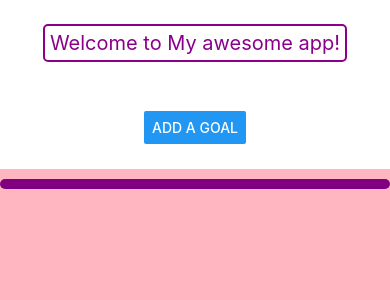
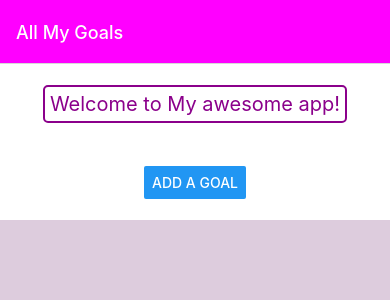
Before and after one commit to judd147/CS5520, a React Native app: screen /Home in a window 390 px wide. Shown: the top 300 px of the page. Built offline with nearby package versions, Linux system fonts and the light colour scheme.

Commit message:
finished week5

```diff
--- a/App.js
+++ b/App.js
@@ -1,64 +1,28 @@
-import { StatusBar } from "expo-status-bar";
-import {
-  StyleSheet,
-  View,
-  Button,
-  SafeAreaView,
-  FlatList,
-} from "react-native";
-import Header from "./components/Header";
-import { useState } from "react";
-import Input from "./components/Input";
-import GoalItem from "./components/GoalItem"
+import React from 'react'
+import { NavigationContainer } from '@react-navigation/native';
+import { createNativeStackNavigator } from '@react-navigation/native-stack';
+import Home from './components/Home'
+import GoalDetails from './components/GoalDetails'
+
+const Stack = createNativeStackNavigator();
+const options={
+  headerShown: true,
+  headerTitle: 'All My Goals',
+  headerTintColor: 'white',
+  headerStyle: { backgroundColor: 'magenta' },
+  }
 
 export default function App() {
-  const appName = "My awesome app";
-  //const [text, setText] = useState("");
-  const [goals, setGoals] = useState([{}]);
-  const [isModalVisible, setIsModalVisible] = useState(false);
-
-  function receiveInput(data) {
-    console.log("recieve input ", data);
-    const newGoal = {text: data, id: Math.random()}
-    setGoals([...goals, newGoal]);
-    setIsModalVisible(false);
-  }
-  function dismissModal() {
-    setIsModalVisible(false);
-  }
   return (
-    <SafeAreaView style={styles.container}>
-      <View style={styles.topView}>
-        <StatusBar style="auto" />
-
-        <Header name={appName} version={2} />
-        <Button title="Add a goal" onPress={() => setIsModalVisible(true)} />
-        <Input
-          inputHandler={receiveInput}
-          modalVisible={isModalVisible}
-          dismissModal={dismissModal}
-        />
-      </View>
-      <View style={styles.bottomView}>
-        <FlatList
-          data={goals} renderItem={({ item }) =>
-          <GoalItem item={item}/> } />
-      </View>
-    </SafeAreaView>
-  );
+    <NavigationContainer>
+      <Stack.Navigator initialRouteName="Home" screenOptions={options}>
+        <Stack.Screen name="Home" component={Home}
+          />
+        <Stack.Screen name="Details" component={GoalDetails}
+          options={({ route }) => {
+            return { headerTitle: route.params.text }
+          }}/>
+      </Stack.Navigator>
+    </NavigationContainer>
+  )
 }
-
-const styles = StyleSheet.create({
-  container: {
-    flex: 1,
-    backgroundColor: "white",
-    // alignItems: "center",
-    justifyContent: "center",
-  },
-  topView: {
-    flex: 1,
-    alignItems: "center",
-    justifyContent: "space-around",
-  },
-  bottomView: { flex: 4, backgroundColor: "lightpink" },
-});
--- /dev/null
+++ b/components/GoalDetails.js
@@ -0,0 +1,12 @@
+import { StyleSheet, Text, View } from 'react-native'
+import React from 'react'
+
+export default function GoalDetails({ route }) {
+  return (
+    <View>
+      <Text>{route.params.id} {route.params.text}</Text>
+    </View>
+  )
+}
+
+const styles = StyleSheet.create({})
--- a/components/GoalItem.js
+++ b/components/GoalItem.js
@@ -1,25 +1,32 @@
-import { StyleSheet, Text, View } from 'react-native'
-import React from 'react'
+import { Button, StyleSheet, Text, View } from "react-native";
+import React from "react";
 
-export default function GoalItem({ item }) {
+export default function GoalItem({ goalObj, deleteFunction, detailFunction }) {
+  function deleteHandler() {
+    deleteFunction(goalObj.id);
+  }
   return (
     <View style={styles.textContainer}>
-      <Text style={styles.text}>{item.text}</Text>
+      <Text style={styles.text}>{goalObj.text}</Text>
+      <Button color="gray" title="X" onPress={deleteHandler} />
+      <Button color="black" title="i" onPress={() => detailFunction(goalObj)} />
     </View>
-  )
+  );
 }
 
 const styles = StyleSheet.create({
   text: {
     textAlign: "center",
-    fontSize: 20,
-    color: 'white',
+    fontSize: 30,
+    color: "#929",
     padding: 5,
     borderRadius: 10,
   },
   textContainer: {
     borderRadius: 10,
-    backgroundColor: 'purple',
-    marginTop: 10
+    backgroundColor: "#aaa",
+    marginTop: 15,
+    flexDirection: "row",
+    alignItems: "center",
   },
-})
+});
--- /dev/null
+++ b/components/Home.js
@@ -0,0 +1,102 @@
+import { StatusBar } from "expo-status-bar";
+import {
+  StyleSheet,
+  TextInput,
+  View,
+  Text,
+  Button,
+  SafeAreaView,
+  ScrollView,
+  FlatList,
+} from "react-native";
+import Header from "./Header";
+import { useState } from "react";
+import Input from "./Input";
+import GoalItem from "./GoalItem";
+
+export default function Home({ navigation }) {
+  const appName = "My awesome app";
+  // const [text, setText] = useState("");
+  const [goals, setGoals] = useState([]);
+  const [isModalVisible, setIsModalVisible] = useState(false);
+  function receiveInput(data) {
+    // console.log("recieve input ", data);
+    // setText(data);
+    //1. define a new object {text:.., id:..} and store data in object's text
+    // 2. use Math.random() to set the object's id
+    const newGoal = { text: data, id: Math.random() };
+    // const newArray = [...goals, newGoal];
+    //setGoals (newArray)
+    //use updater function whenever we are updating state variables based on the current value
+    setGoals((currentGoals) => [...currentGoals, newGoal]);
+
+    // 3. how do I add this object to goals array?
+    setIsModalVisible(false);
+    //use this to update the text showing in the
+    //Text component
+  }
+  function dismissModal() {
+    setIsModalVisible(false);
+  }
+  function goalDeleteHandler(id) {
+    setGoals(goals.filter((item) => item.id !== id));
+  }
+  function goalPressHandler(goalObj) {
+    navigation.navigate('Details', goalObj)
+  }
+  return (
+    <SafeAreaView style={styles.container}>
+      <View style={styles.topView}>
+        <StatusBar style="auto" />
+
+        <Header name={appName} version={2} />
+        <Button title="Add a goal" onPress={() => setIsModalVisible(true)} />
+        <Input
+          inputHandler={receiveInput}
+          modalVisible={isModalVisible}
+          dismissModal={dismissModal}
+        />
+      </View>
+      <View style={styles.bottomView}>
+        <FlatList
+          contentContainerStyle={styles.scrollViewContent}
+          data={goals}
+          renderItem={({ item }) => {
+            return (
+              <GoalItem goalObj={item}
+              deleteFunction={goalDeleteHandler}
+              detailFunction={goalPressHandler} />
+            );
+          }}
+        />
+        {/* <ScrollView contentContainerStyle={styles.scrollViewContent}> */}
+        {/* {goals.map((goalObj) => {
+            return (
+              <View style={styles.textContainer} key={goalObj.id}>
+                <Text style={styles.text}>{goalObj.text}</Text>
+              </View>
+            );
+          })} */}
+        {/* </ScrollView> */}
+      </View>
+    </SafeAreaView>
+  );
+}
+
+const styles = StyleSheet.create({
+  container: {
+    flex: 1,
+    backgroundColor: "white",
+    // alignItems: "center",
+    justifyContent: "center",
+  },
+  topView: {
+    flex: 1,
+    alignItems: "center",
+    justifyContent: "space-around",
+  },
+  scrollViewContent: {
+    alignItems: "center",
+  },
+  bottomView: { flex: 4, backgroundColor: "#dcd" },
+});
--- a/components/Input.js
+++ b/components/Input.js
@@ -3,6 +3,7 @@ import {
   Image,
   Modal,
   StyleSheet,
+  Text,
   TextInput,
   View,
 } from "react-native";
@@ -12,18 +13,20 @@ export default function Input({ inputHandler, modalVisible, dismissModal }) {
   const [text, setText] = useState("");
   // callback handler
   function changeTextHandler(changedText) {
-    console.log("user is typing ", changedText);
+    // console.log("user is typing ", changedText);
+
     setText(changedText);
   }
 
   function confirmHandler() {
     inputHandler(text);
-    setText("")
+    setText("");
   }
   function cancelHandler() {
+    setText("");
+
     // hide the modal
     dismissModal();
-    setText("");
   }
   return (
     <Modal visible={modalVisible}>
@@ -46,7 +49,7 @@ export default function Input({ inputHandler, modalVisible, dismissModal }) {
             <Button title="Cancel" onPress={cancelHandler} />
           </View>
           <View style={styles.buttonView}>
-            <Button title="Confirm" onPress={confirmHandler} />
+            <Button title="Confirm" onPress={confirmHandler} disabled={!text} />
           </View>
         </View>
       </View>
@@ -67,7 +70,7 @@ const styles = StyleSheet.create({
   },
   container: {
     flex: 1,
-    backgroundColor: "#ccc",
+    backgroundColor: "#999",
     alignItems: "center",
     justifyContent: "center",
   },
--- a/package.json
+++ b/package.json
@@ -9,10 +9,14 @@
     "web": "expo start --web"
   },
   "dependencies": {
+    "@react-navigation/native": "^6.1.9",
+    "@react-navigation/native-stack": "^6.9.17",
     "expo": "~49.0.15",
     "expo-status-bar": "~1.6.0",
     "react": "18.2.0",
-    "react-native": "0.72.6"
+    "react-native": "0.72.6",
+    "react-native-safe-area-context": "4.6.3",
+    "react-native-screens": "~3.22.0"
   },
   "devDependencies": {
     "@babel/core": "^7.20.0"
```
Also changed, not shown: 1 other file (tests, documents, lock files or other folders).
